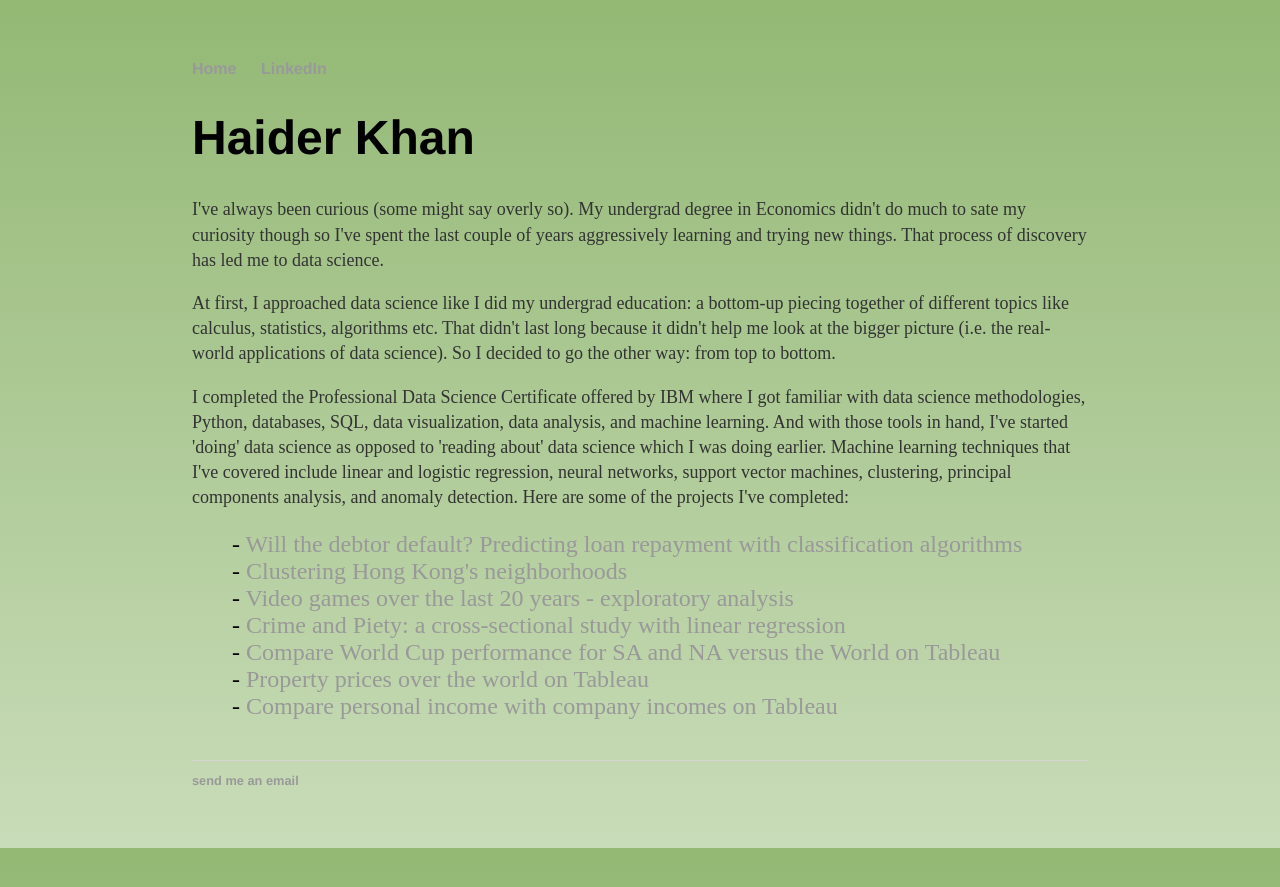
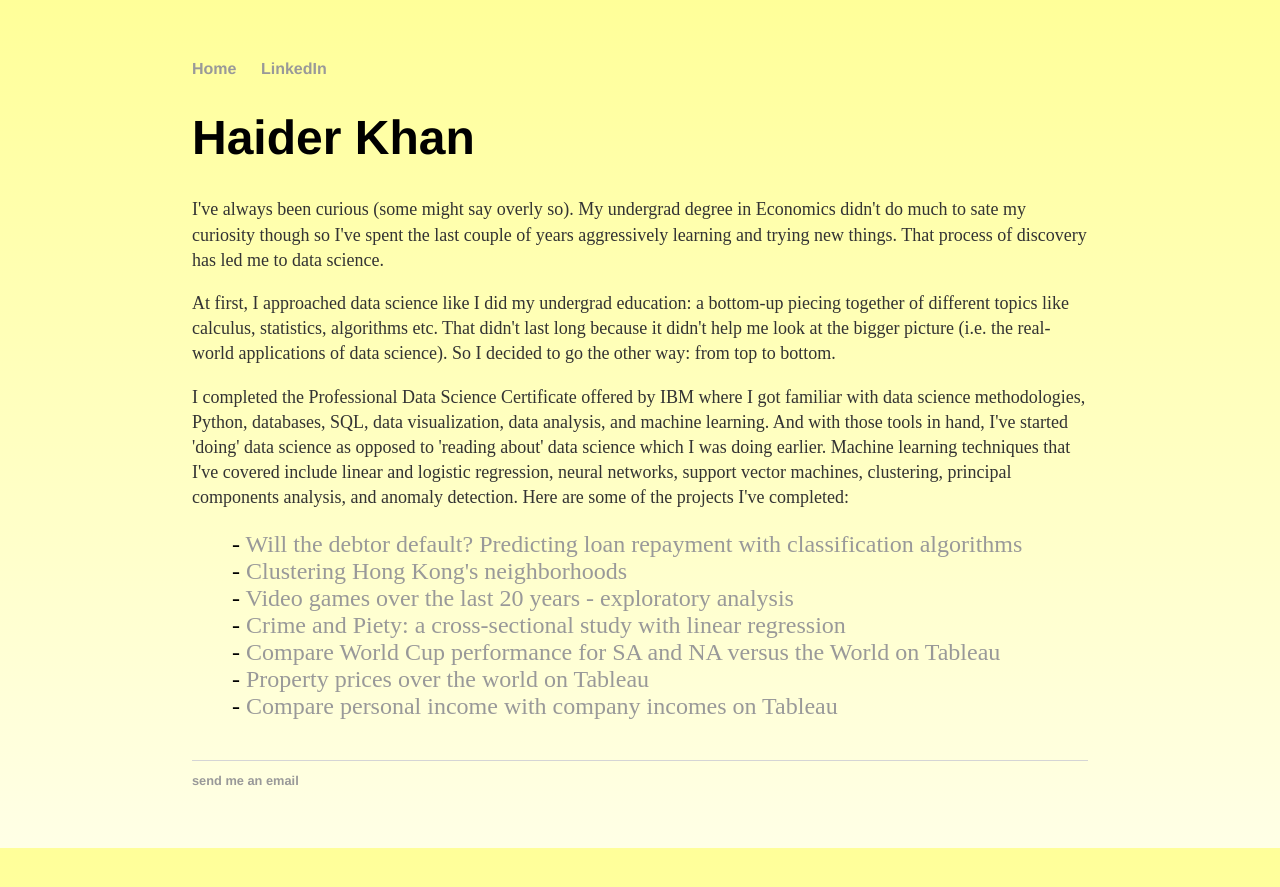
Before and after one commit to h2kh/h2kh.github.io, a Jekyll site: the page built from index.html, in a window 1280 px wide. Shown: the top 887 px of the page. Built offline with Jekyll 4.4.1, drawn with Linux system fonts in a browser that asks for light colours.

Commit message:
Update main.css

```diff
--- a/css/main.css
+++ b/css/main.css
@@ -1,11 +1,11 @@
 body {
     margin: 60px auto;
     width: 70%;
-    background: -webkit-linear-gradient(#93B874, #C9DCB9);
-    background: -o-linear-gradient(#93B874, #C9DCB9);
-    background: -moz-linear-gradient(#93B874, #C9DCB9);
-    background: linear-gradient(#93B874, #C9DCB9);
-    background-color: #93B874;
+    background: -webkit-linear-gradient(#ffff99, #ffffe6);
+    background: -o-linear-gradient(#ffff99, #ffffe6);
+    background: -moz-linear-gradient(#ffff99, #ffffe6);
+    background: linear-gradient(#ffff99, #ffffe6);
+    background-color: #ffff99;
 }
 nav ul, footer ul {
     font-family:'Helvetica', 'Arial', 'Sans-Serif';
```
